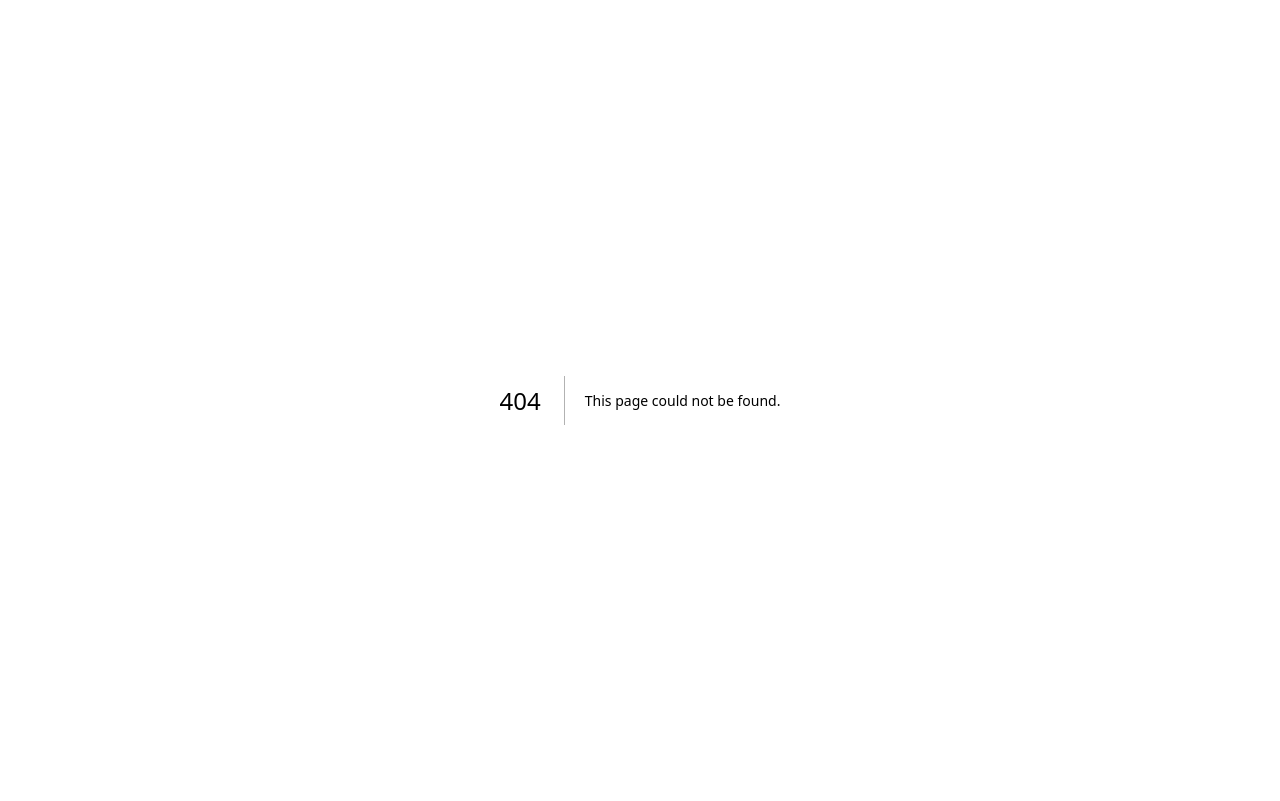
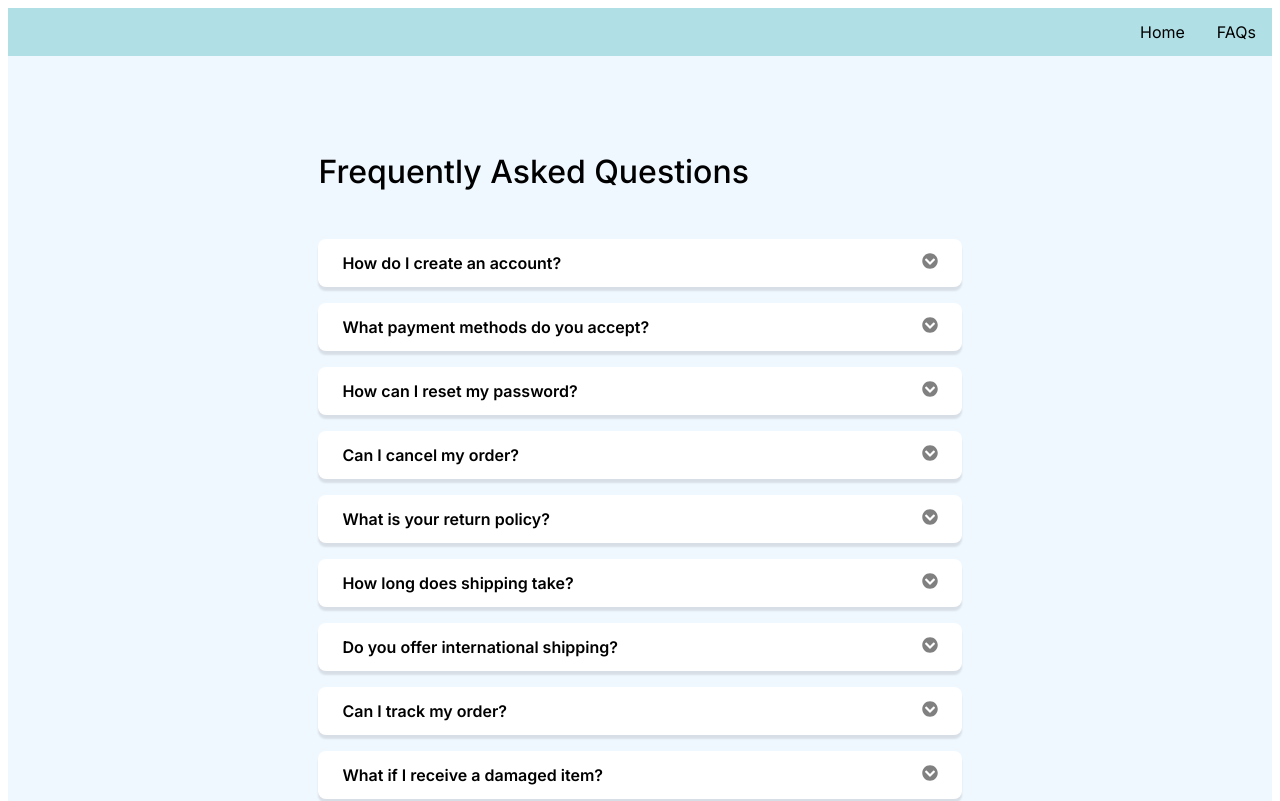
Before and after one commit to SwarnaliRoy94/FrontendAssesmentForNetmark, a Next.js app: page /faq in a window 1280 px wide. Before the commit this address had no page. Shown: the top 801 px of the page. Built offline with nearby package versions, Linux system fonts and the light colour scheme.

Commit message:
added faq route, theme color change

```diff
--- /dev/null
+++ b/src/app/faq/faq.module.css
@@ -0,0 +1,50 @@
+.main {
+  display: flex;
+  flex-direction: column;
+  justify-content: space-between;
+  align-items: center;
+  padding: 6rem;
+  min-height: 100vh;
+  background-color: aliceblue;
+}
+
+.wrapper {
+  display: flex;
+  width: 100%;
+  flex-direction: column;
+  align-items: center;
+}
+
+.expandable {
+  display: flex;
+  width: 100%;
+  flex-direction: column;
+  align-items: center;
+}
+
+.heading {
+  padding: 2rem;
+  padding-top: 0;
+  font-size: 2rem;
+  font-weight: 500;
+  width: 60%;
+}
+
+@media (max-width: 850px) {
+  .heading {
+    padding: 2rem;
+    padding-top: 0;
+    font-size: 1.5rem;
+    font-weight: 500;
+    width: 80%;
+  }
+}
+@media (max-width: 280px) {
+  .heading {
+    padding: 2rem;
+    padding-top: 0;
+    font-size: 1rem;
+    font-weight: 500;
+    width: 80%;
+  }
+}
--- /dev/null
+++ b/src/app/faq/page.tsx
@@ -0,0 +1,101 @@
+"use client";
+
+import Expandable from "@/components/expandable/expandable";
+import styles from "./faq.module.css";
+import { useState } from "react";
+import { FaChevronCircleDown, FaChevronCircleUp } from "react-icons/fa";
+
+export const faqItems = [
+  {
+    id: 1,
+    header: "How do I create an account?",
+    content:
+      "To create an account, click on the 'Sign Up' button and fill out the required information on the registration form. Once completed, you will receive a verification email to activate your account.",
+  },
+  {
+    id: 2,
+    header: "What payment methods do you accept?",
+    content:
+      "We accept major credit cards such as Visa, Mastercard, and American Express. Additionally, we also support payments through PayPal.",
+  },
+  {
+    id: 3,
+    header: "How can I reset my password?",
+    content:
+      "To reset your password, go to the login page and click on the 'Forgot Password' link. Follow the instructions provided to reset your password.",
+  },
+  {
+    id: 4,
+    header: "Can I cancel my order?",
+    content:
+      "Yes, you can cancel your order as long as it has not been shipped. Please contact our customer support team to assist you with the cancellation process.",
+  },
+  {
+    id: 5,
+    header: "What is your return policy?",
+    content:
+      "Our return policy allows you to return products within 30 days of purchase for a full refund, provided the items are unused and in their original packaging. Please refer to our Returns page for more detailed information.",
+  },
+  {
+    id: 6,
+    header: "How long does shipping take?",
+    content:
+      "Shipping times may vary depending on your location and the shipping method chosen. Generally, domestic orders are delivered within 3-5 business days, while international orders may take up to 2 weeks.",
+  },
+  {
+    id: 7,
+    header: "Do you offer international shipping?",
+    content:
+      "Yes, we offer international shipping to most countries. During the checkout process, you can select your country from the list of available shipping destinations.",
+  },
+  {
+    id: 8,
+    header: "Can I track my order?",
+    content:
+      "Yes, you can track your order by logging into your account and navigating to the 'Order History' section. Click on the specific order to view the tracking information.",
+  },
+  {
+    id: 9,
+    header: "What if I receive a damaged item?",
+    content:
+      "If you receive a damaged item, please contact our customer support team immediately. We will guide you through the process of returning the item and arranging for a replacement.",
+  },
+  {
+    id: 10,
+    header: "How can I contact customer support?",
+    content:
+      "You can contact our customer support team by sending an email to support@example.com or by calling our toll-free number at 1-800-123-4567. Our support representatives are available 24/7 to assist you.",
+  },
+];
+
+export default function Home() {
+  const [isOpenItemId, setIsOpenItemId] = useState<number>(-1);
+
+  const updateOpenedItemId = (id: number) => {
+    // when an opened item is clicked it will set -1 to close the item.
+    setIsOpenItemId((prev) => (id === prev ? -1 : id));
+  };
+
+  return (
+    <main className={styles.main}>
+      <div className={styles.wrapper}>
+        <div className={styles.heading}> Frequently Asked Questions </div>
+        {faqItems.map((item) => (
+          <div key={item.id} className={styles.expandable}>
+            <Expandable
+              isOpen={isOpenItemId === item.id}
+              updateItemId={() => updateOpenedItemId(item.id)}
+            >
+              <Expandable.Header>{item.header}</Expandable.Header>
+              <Expandable.Icon
+                openIcon={<FaChevronCircleDown color="grey" />}
+                closeIcon={<FaChevronCircleUp color="grey" />}
+              />
+              <Expandable.Body>{item.content}</Expandable.Body>
+            </Expandable>
+          </div>
+        ))}
+      </div>
+    </main>
+  );
+}
--- a/src/app/layout.tsx
+++ b/src/app/layout.tsx
@@ -1,21 +1,25 @@
-import './globals.css'
-import { Inter } from 'next/font/google'
+import Navbar from "@/components/nav/navbar";
+import "./globals.css";
+import { Inter } from "next/font/google";
 
-const inter = Inter({ subsets: ['latin'] })
+const inter = Inter({ subsets: ["latin"] });
 
 export const metadata = {
-  title: 'Create Next App',
-  description: 'Generated by create next app',
-}
+  title: "Create Next App",
+  description: "Generated by create next app",
+};
 
 export default function RootLayout({
   children,
 }: {
-  children: React.ReactNode
+  children: React.ReactNode;
 }) {
   return (
     <html lang="en">
-      <body className={inter.className}>{children}</body>
+      <body className={inter.className}>
+        <Navbar />
+        {children}
+      </body>
     </html>
-  )
+  );
 }
--- a/src/app/page.module.css
+++ b/src/app/page.module.css
@@ -1,49 +1,13 @@
 .main {
   display: flex;
   flex-direction: column;
-  justify-content: space-between;
   align-items: center;
-  padding: 6rem;
   min-height: 100vh;
+  padding: 10rem;
+  background-color: aliceblue;
+
 }
 
-.wrapper {
-  display: flex;
-  width: 100%;
-  flex-direction: column;
-  align-items: center;
+.text {
+  font-size: 2rem;
 }
-
-.expandable {
-  display: flex;
-  width: 100%;
-  flex-direction: column;
-  align-items: center;
-}
-
-.heading {
-  padding: 2rem;
-  padding-top: 0;
-  font-size: 2rem;
-  font-weight: 500;
-  width: 60%;
-}
-
-@media (max-width: 850px) {
-  .heading {
-    padding: 2rem;
-    padding-top: 0;
-    font-size: 1.5rem;
-    font-weight: 500;
-    width: 80%;
-  }
-}
-@media (max-width: 280px) {
-  .heading {
-    padding: 2rem;
-    padding-top: 0;
-    font-size: 1rem;
-    font-weight: 500;
-    width: 80%;
-  }
-}
--- a/src/components/expandable/expandable.module.css
+++ b/src/components/expandable/expandable.module.css
@@ -7,7 +7,7 @@
     flex-direction: row;
     justify-content: space-between;
     align-items: center;
-    background-color: whitesmoke;
+    background-color: white;
     color: black;
     height: 3rem;
     padding: 0 1.5rem 0 1.5rem;
@@ -39,7 +39,7 @@
         flex-direction: row;
         justify-content: space-between;
         align-items: center;
-        background-color: whitesmoke;
+        background-color: white;
         color: black;
         height: 4rem;
         border-radius: 0.5rem;
@@ -71,7 +71,7 @@
         flex-direction: row;
         justify-content: space-between;
         align-items: center;
-        background-color: whitesmoke;
+        background-color: white;
         color: black;
         height: 6rem;
         border-radius: 0.5rem;
@@ -107,7 +107,7 @@
     to {
         opacity: 1;
         transform: translateY(-10px);
-        background-color: white;
+        background-color: aliceblue;
 
     }
 }
--- /dev/null
+++ b/src/components/nav/navbar.module.css
@@ -0,0 +1,19 @@
+.container {
+    display: flex;
+    justify-content: flex-end;
+    align-items: center;
+    width: 100%;
+    height: 3rem;
+    background-color: powderblue;
+}
+
+.link {
+    color: black;
+    padding: 1rem;
+    text-decoration: none;
+}
+
+.link:hover {
+    text-decoration: underline;
+    color: navy
+}
--- /dev/null
+++ b/src/components/nav/navbar.tsx
@@ -0,0 +1,19 @@
+"use client";
+
+import Link from "next/link";
+import styles from "./navbar.module.css";
+
+const Navbar = () => {
+  return (
+    <div className={styles.container}>
+      <Link className={styles.link} href="/">
+        Home
+      </Link>
+      <Link className={styles.link} href="/faq">
+        FAQs
+      </Link>
+    </div>
+  );
+};
+
+export default Navbar;
```
Also changed, not shown: src/app/page.tsx (+1 -91 lines).
